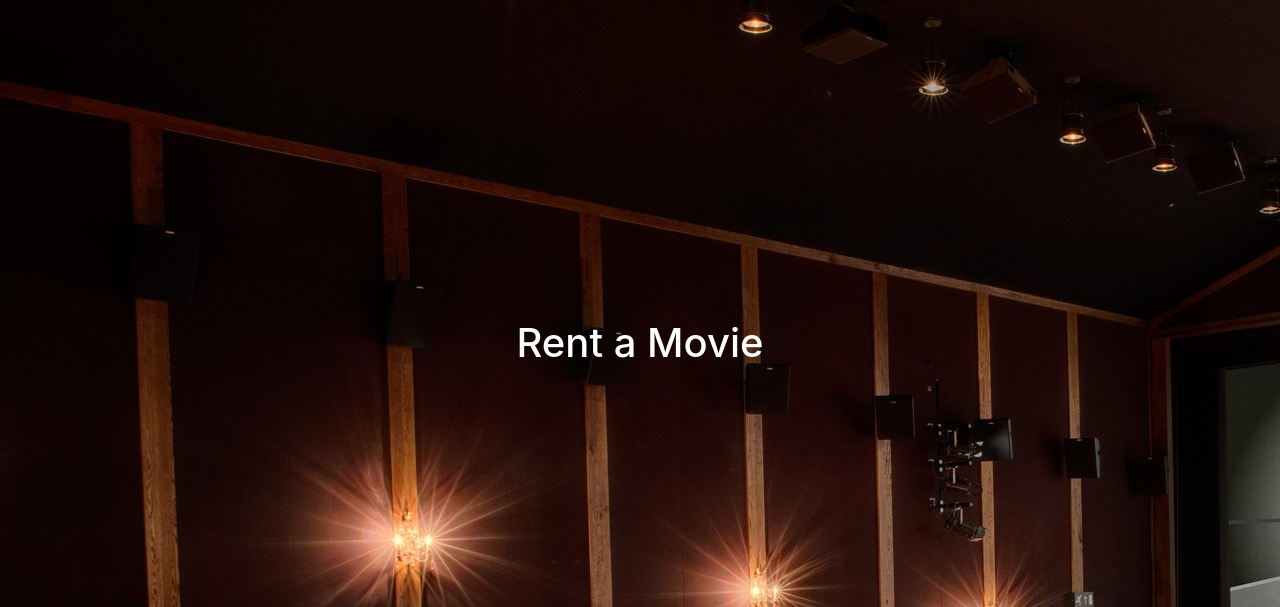
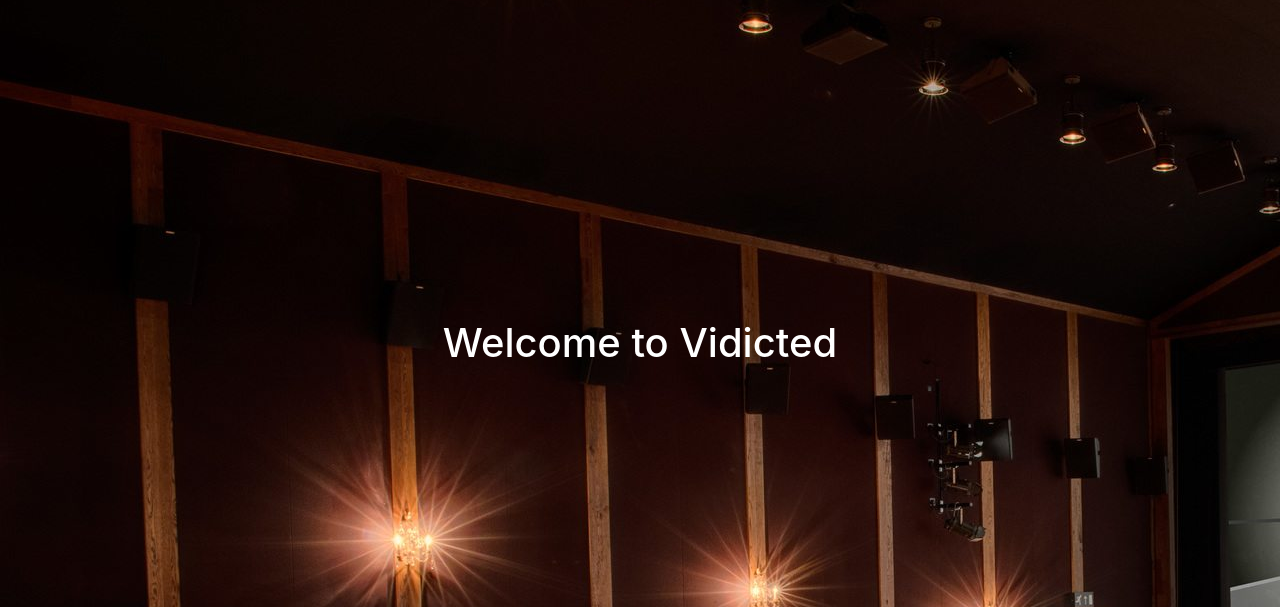
Before and after one commit to linomeyer/M307_Projekt, a PHP site: page / in a window 1280 px wide. Shown: the part 57-664 px from the top of the page. Run offline with PHP 8.4, Linux system fonts and the light colour scheme.

Commit message:
welcome to vidicted

```diff
--- a/Videothek/app/Views/welcome.view.php
+++ b/Videothek/app/Views/welcome.view.php
@@ -2,12 +2,12 @@
 <html lang="de">
 <head>
     <meta charset="UTF-8">
-    <title>Meine Seite</title>
+    <title>Vidicted</title>
     <link rel="stylesheet" href="public/css/app.css">
 </head>
 <body style="background: url(public/private-cinema.jpg)">
 
-<h1 class="welcome"  style="color: white">Rent a Movie</h1>
+<h1 class="welcome"  style="color: white">Welcome to Vidicted</h1>
 
 <script src="public/js/app.js"></script>
 </body>
```
